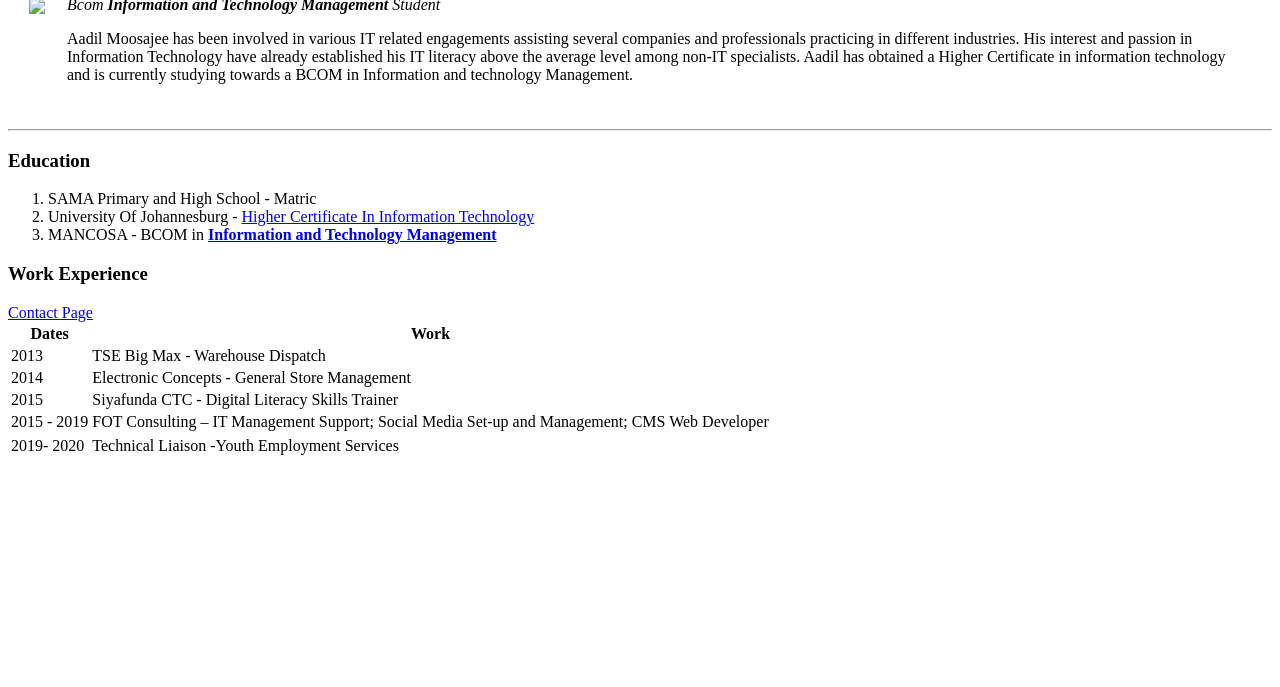
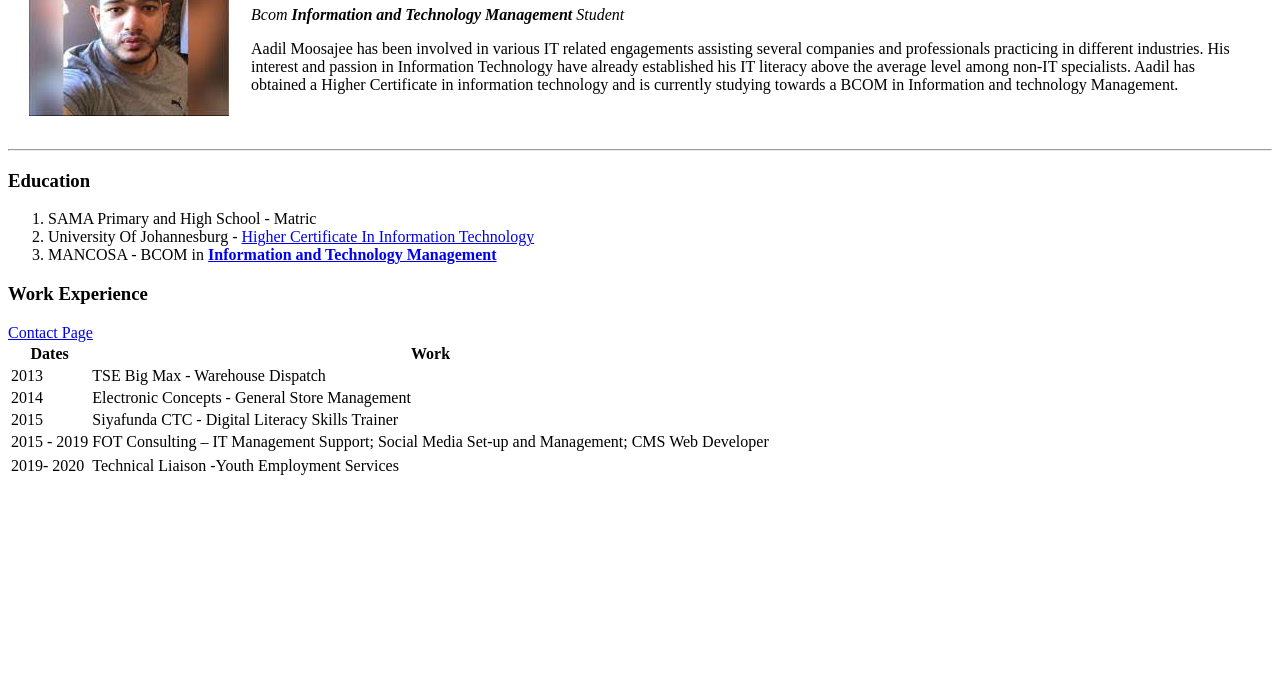
Before and after one commit to aadilmoosajee/aadilmoosajee, a plain HTML site: page index.html in a window 1280 px wide. Shown: the part 113-800 px from the top of the page. Drawn offline with Linux system fonts and the light colour scheme.

Commit message:
Update index.html

```diff
--- a/index.html
+++ b/index.html
@@ -10,7 +10,7 @@
   <table cellspacing="20" >
     <tr>
 <td>
-  <img src="../Web Development/download.jpg">
+  <img src="../download.jpg">
 </td>
 <td>
   <h1>Aadil Moosajee</h1>
```
